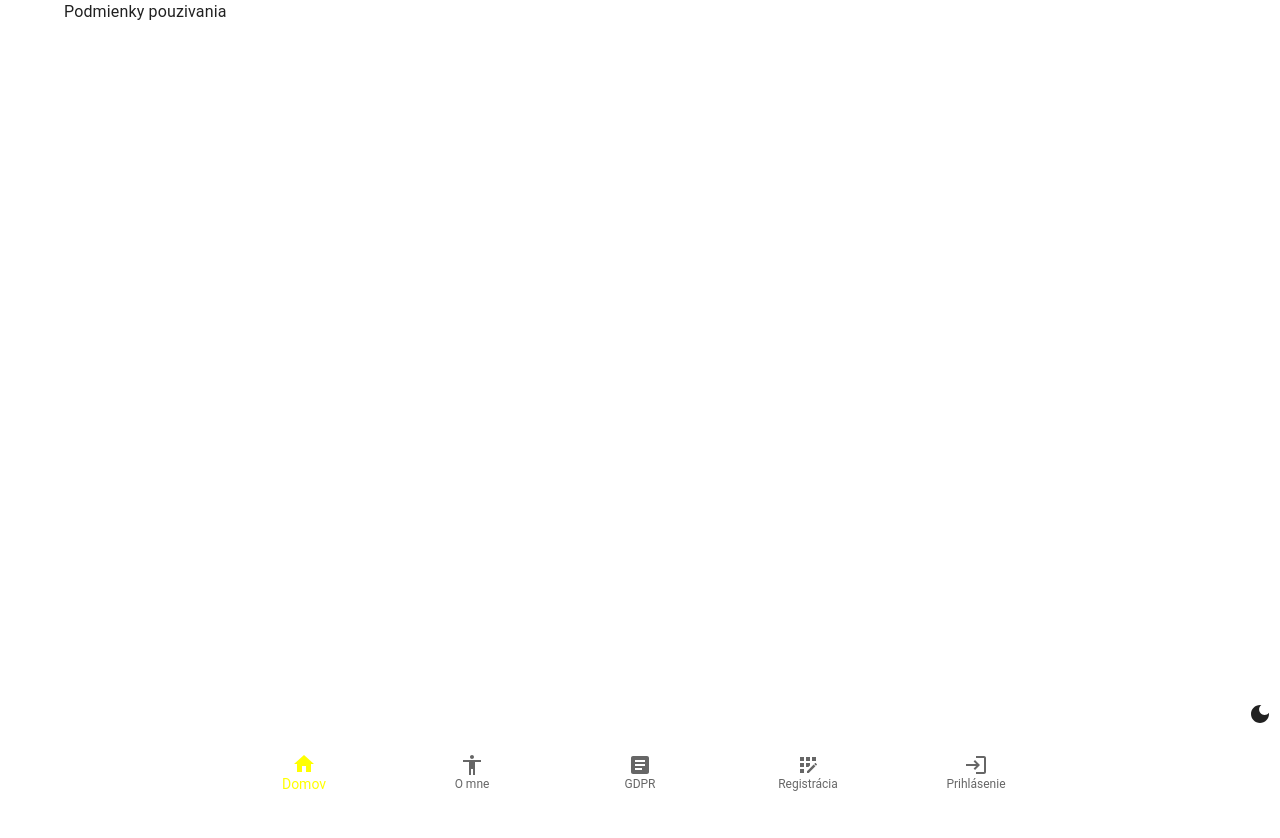
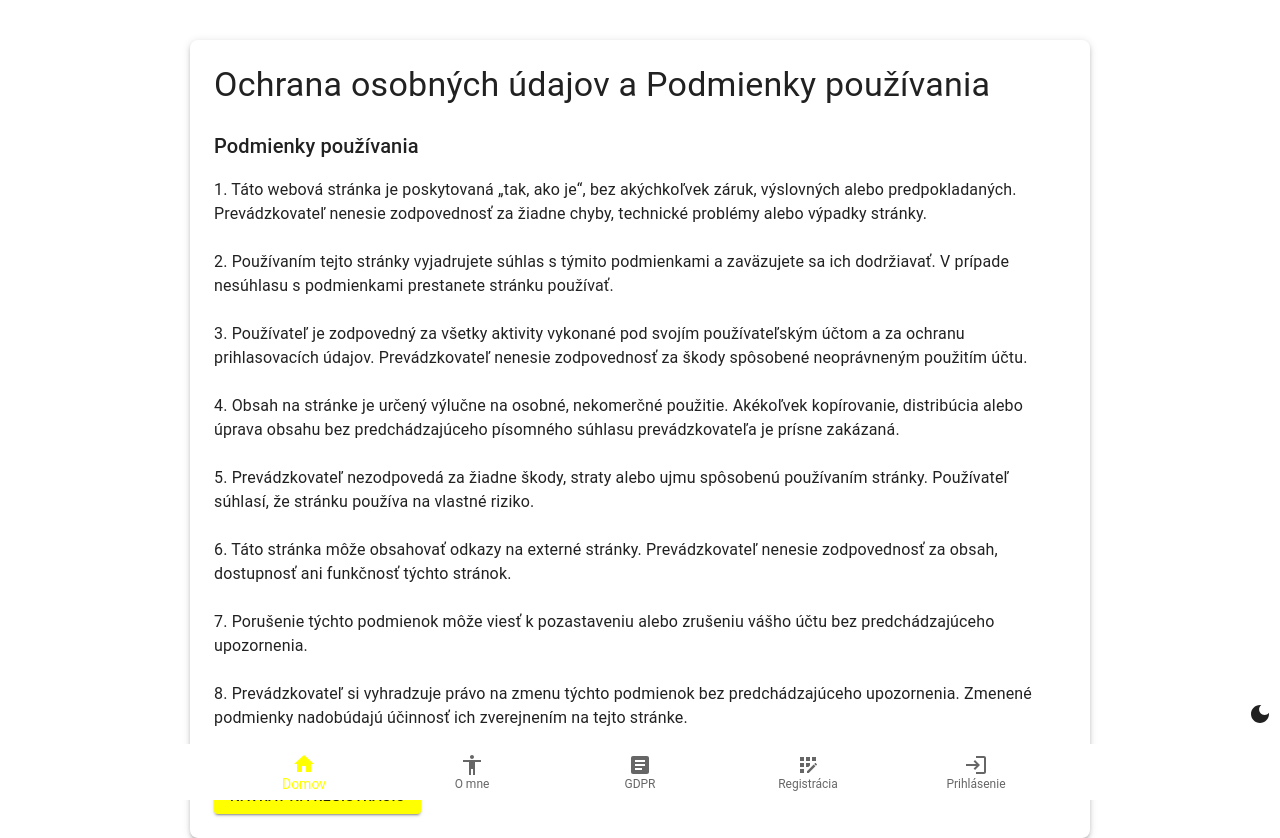
Before and after one commit to TrollKiller1234/IntagramWebV2, a Next.js app: page /podmienky in a window 1280 px wide. Before the commit the page ends 800 px from the top, so only its background shows below. Built offline with nearby package versions, Linux system fonts and the light colour scheme; no server answers.

Commit message:
gdpr and terms of service pages, button to accept gdpr and terms of service

```diff
--- a/src/app/(public)/podmienky/page.tsx
+++ b/src/app/(public)/podmienky/page.tsx
@@ -1,16 +1,83 @@
+"use client";
 
-// src/app/podmienky/page.tsx
-
-import Typography from "@mui/material/Typography";
-import Container from "@mui/material/Container";
-
-export const metadata = { title: 'Podmienky | ZoskaSnap'}
+import { Container, Typography, Button } from "@mui/material";
+import { useRouter } from "next/navigation"; // Use 'next/navigation' for app router
+import React from "react";
 
 export default function TermsConditions() {
+  const router = useRouter();
 
-  return(
-    <Container>
-      <Typography> Podmienky pouzivania </Typography>
+  return (
+    <Container
+      maxWidth="md"
+      sx={{
+        mt: 5,
+        p: 3,
+        bgcolor: "background.paper",
+        boxShadow: 3,
+        borderRadius: 2,
+      }}
+    >
+      <Typography variant="h4" sx={{ mb: 3 }}>
+        Ochrana osobných údajov a Podmienky používania
+      </Typography>
+
+      <Typography variant="h6" sx={{ mb: 2 }}>
+      Podmienky používania
+      </Typography>
+      <Typography variant="body1" sx={{ mb: 3 }}>
+        1. Táto webová stránka je poskytovaná „tak, ako je“, bez akýchkoľvek záruk,
+        výslovných alebo predpokladaných. Prevádzkovateľ nenesie zodpovednosť za
+        žiadne chyby, technické problémy alebo výpadky stránky.
+      </Typography>
+
+      <Typography variant="body1" sx={{ mb: 3 }}>
+        2. Používaním tejto stránky vyjadrujete súhlas s týmito podmienkami a
+        zaväzujete sa ich dodržiavať. V prípade nesúhlasu s podmienkami prestanete
+        stránku používať.
+      </Typography>
+
+      <Typography variant="body1" sx={{ mb: 3 }}>
+        3. Používateľ je zodpovedný za všetky aktivity vykonané pod svojím
+        používateľským účtom a za ochranu prihlasovacích údajov. Prevádzkovateľ
+        nenesie zodpovednosť za škody spôsobené neoprávneným použitím účtu.
+      </Typography>
+
+      <Typography variant="body1" sx={{ mb: 3 }}>
+        4. Obsah na stránke je určený výlučne na osobné, nekomerčné použitie.
+        Akékoľvek kopírovanie, distribúcia alebo úprava obsahu bez predchádzajúceho
+        písomného súhlasu prevádzkovateľa je prísne zakázaná.
+      </Typography>
+
+      <Typography variant="body1" sx={{ mb: 3 }}>
+        5. Prevádzkovateľ nezodpovedá za žiadne škody, straty alebo ujmu spôsobenú
+        používaním stránky. Používateľ súhlasí, že stránku používa na vlastné riziko.
+      </Typography>
+
+      <Typography variant="body1" sx={{ mb: 3 }}>
+        6. Táto stránka môže obsahovať odkazy na externé stránky. Prevádzkovateľ
+        nenesie zodpovednosť za obsah, dostupnosť ani funkčnosť týchto stránok.
+      </Typography>
+
+      <Typography variant="body1" sx={{ mb: 3 }}>
+        7. Porušenie týchto podmienok môže viesť k pozastaveniu alebo zrušeniu
+        vášho účtu bez predchádzajúceho upozornenia.
+      </Typography>
+
+      <Typography variant="body1" sx={{ mb: 3 }}>
+        8. Prevádzkovateľ si vyhradzuje právo na zmenu týchto podmienok bez
+        predchádzajúceho upozornenia. Zmenené podmienky nadobúdajú účinnosť ich
+        zverejnením na tejto stránke.
+      </Typography>
+
+      <Button
+        variant="contained"
+        color="primary"
+        onClick={() => router.back()} // Navigate back to the previous page
+        sx={{ mt: 3 }}
+      >
+        Návrat na registráciu
+      </Button>
     </Container>
   );
 }
```
Also changed, not shown: src/app/(public)/gdpr/page.tsx (+79 -9 lines), src/sections/SignUpView.tsx (+37 -7 lines).
